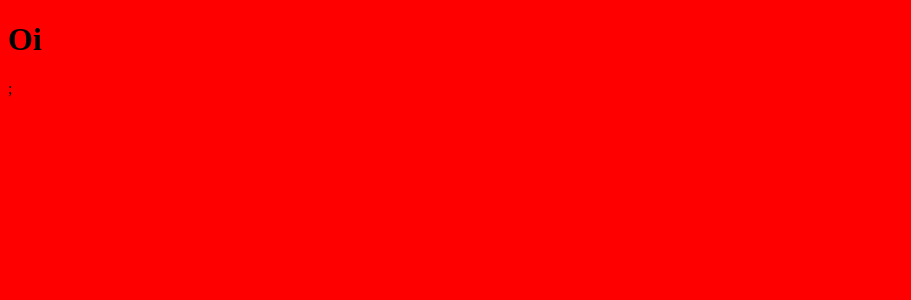
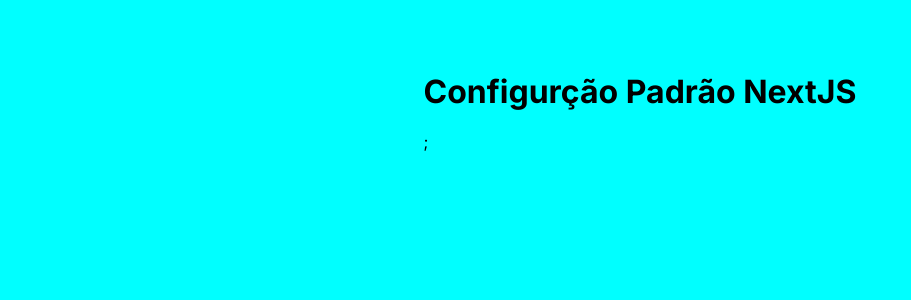
Before and after one commit to correa0105/Curso-NextJS, a Next.js app in the folder NextJS/blog-strapi-app/: page / in a window 1280 px wide. Shown: the top 300 px of the page, without its empty margins (0-911 px from the left). Built offline with nearby package versions, Linux system fonts and the light colour scheme.

Commit message:
Subindo Aulas

```diff
--- a/NextJS/blog-strapi-app/src/pages/index.tsx
+++ b/NextJS/blog-strapi-app/src/pages/index.tsx
@@ -1,3 +1,3 @@
 export default function Home() {
-  return <h1>Oi</h1>;
+  return <h1>Configurção Padrão NextJS</h1>;
 }
--- a/NextJS/blog-strapi-app/src/styles/global-styles.ts
+++ b/NextJS/blog-strapi-app/src/styles/global-styles.ts
@@ -1,7 +1,16 @@
 import { createGlobalStyle } from 'styled-components';
 
 export const GlobalStyles = createGlobalStyle`
+    @import url('https://fonts.googleapis.com/css2?family=Inter:wght@100..900&display=swap');
+
     body {
-        background: red;
+        font-family: "Inter", sans-serif;
+        background: cyan;
+        display: flex;
+        justify-content: center;
+    }
+
+    body h1 {
+        margin-top: 4rem;
     }
 `;
--- /dev/null
+++ b/NextJS/blog-strapi-app/src/styles/theme.ts
@@ -0,0 +1,5 @@
+export const theme = {
+  colors: {
+    primary: '#0070f3',
+  },
+};
```
Also changed, not shown: NextJS/blog-strapi-app/src/pages/_app.tsx (+5 -3 lines), NextJS/blog-strapi-app/src/styles/styled.components.d.ts (added, +8 -0 lines).
